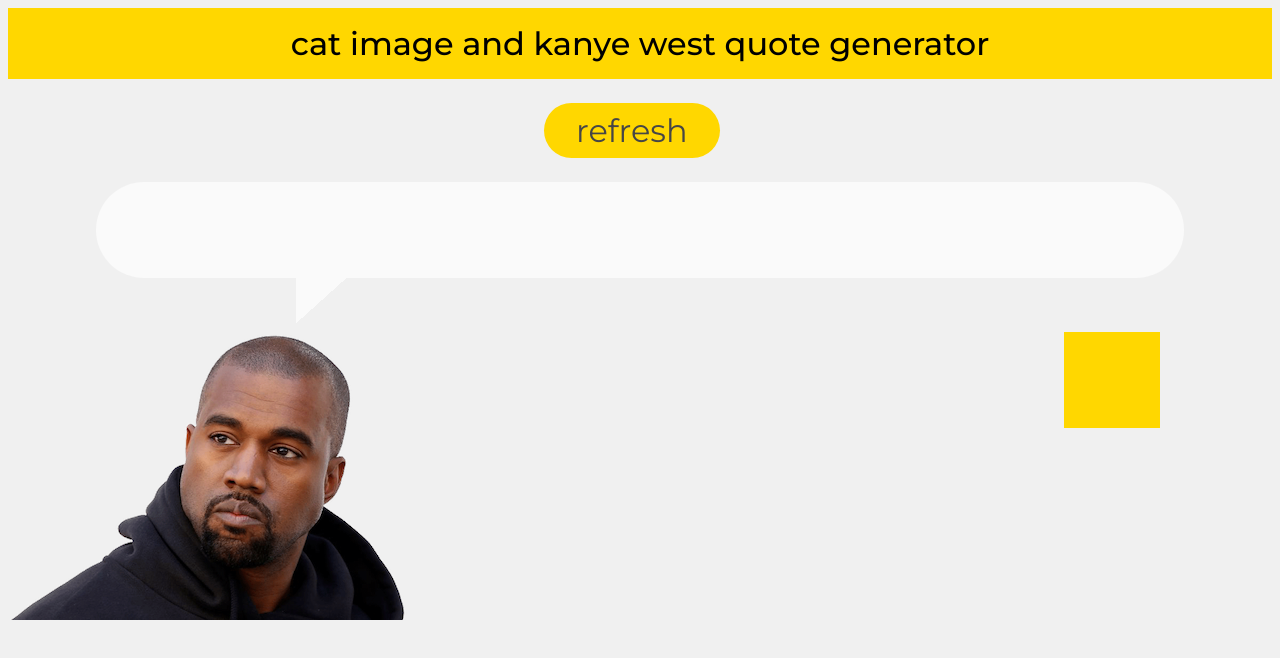
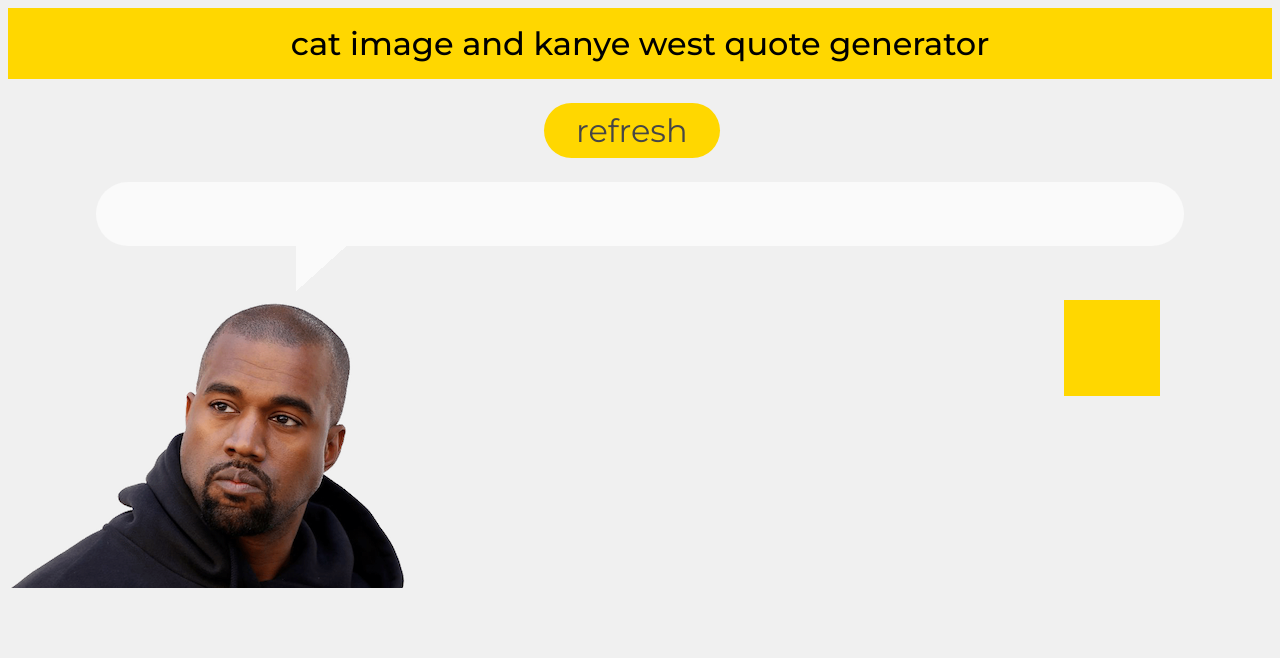
Before and after one commit to alixpel/generator, a plain HTML site: page index.html in a window 1280 px wide. Drawn offline with Linux system fonts and the light colour scheme; no server answers.

Commit message:
fix span padding

```diff
--- a/style.css
+++ b/style.css
@@ -47,7 +47,7 @@ span {
   background-color: rgb(250, 250, 250);
   border-radius: 5rem;
   margin: auto;
-  padding: 3rem 2rem;
+  padding: 2rem 2rem;
   text-align: center;
   width: 80vw;
 }
```
